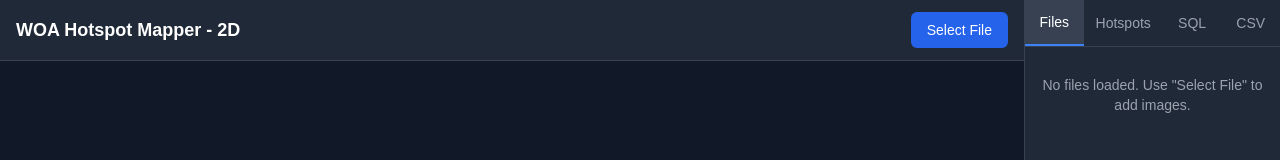
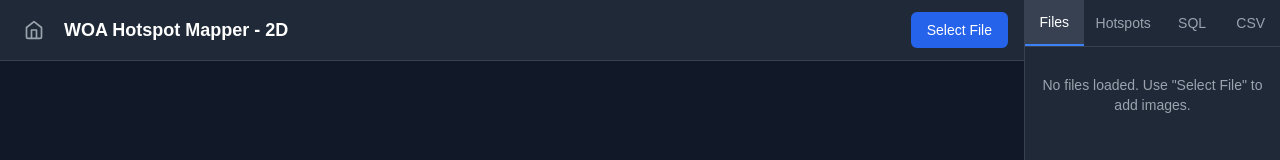
Before and after one commit to aneeskodappana/woa-hotspots, a Next.js app: page /2d in a window 1280 px wide. Shown: the top 160 px of the page. Built offline with nearby package versions, Linux system fonts and the light colour scheme.

Commit message:
Add home icon navigation button to navbar with 3D page title update

```diff
--- a/src/app/3d/page.tsx
+++ b/src/app/3d/page.tsx
@@ -144,7 +144,7 @@
   return (
     <div className="flex h-screen bg-gray-900">
       <main className="flex flex-col w-4/5">
-        <Navbar title="WOA Hotspot Mapper" onFileSelect={handleFileSelect} />
+        <Navbar title="WOA Hotspot Mapper - 3D" onFileSelect={handleFileSelect} />
         <div className="flex-1 relative">
           {activeFile ? (
             <div className="absolute inset-0">
--- a/src/components/Navbar.tsx
+++ b/src/components/Navbar.tsx
@@ -1,6 +1,7 @@
 "use client";
 
 import { useRef } from "react";
+import Link from "next/link";
 
 interface NavbarProps {
   title: string;
@@ -24,7 +25,29 @@
 
   return (
     <nav className="flex items-center justify-between px-4 py-3 bg-gray-800 border-b border-gray-700">
-      <h1 className="text-lg font-semibold text-white">{title}</h1>
+      <div className="flex items-center gap-3">
+        <Link
+          href="/"
+          className="p-2 text-gray-400 hover:text-white hover:bg-gray-700 rounded-md transition-colors"
+          title="Home"
+        >
+          <svg
+            xmlns="http://www.w3.org/2000/svg"
+            width="20"
+            height="20"
+            viewBox="0 0 24 24"
+            fill="none"
+            stroke="currentColor"
+            strokeWidth="2"
+            strokeLinecap="round"
+            strokeLinejoin="round"
+          >
+            <path d="M3 9l9-7 9 7v11a2 2 0 0 1-2 2H5a2 2 0 0 1-2-2z" />
+            <polyline points="9 22 9 12 15 12 15 22" />
+          </svg>
+        </Link>
+        <h1 className="text-lg font-semibold text-white">{title}</h1>
+      </div>
       <input
         ref={fileInputRef}
         type="file"
```
